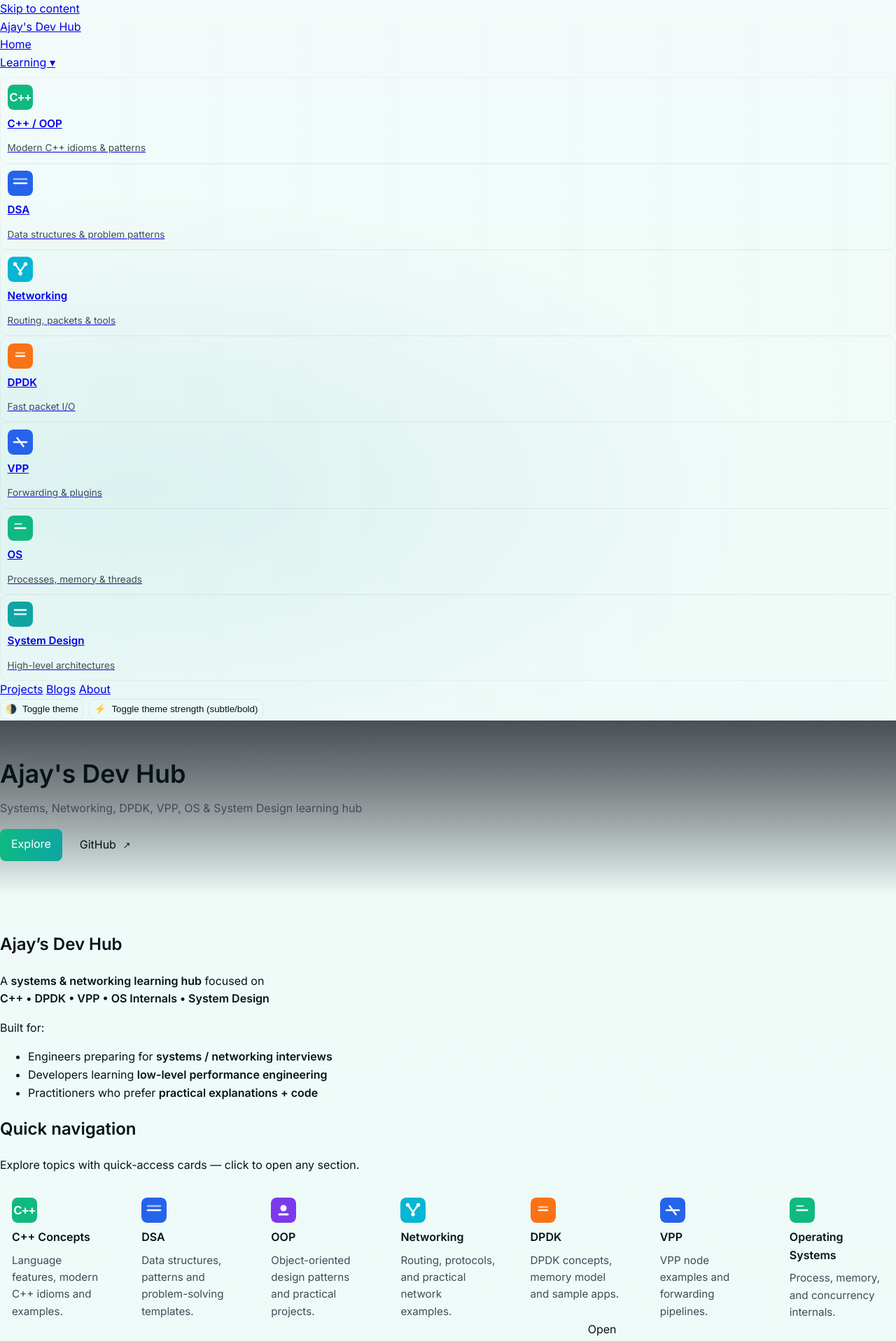
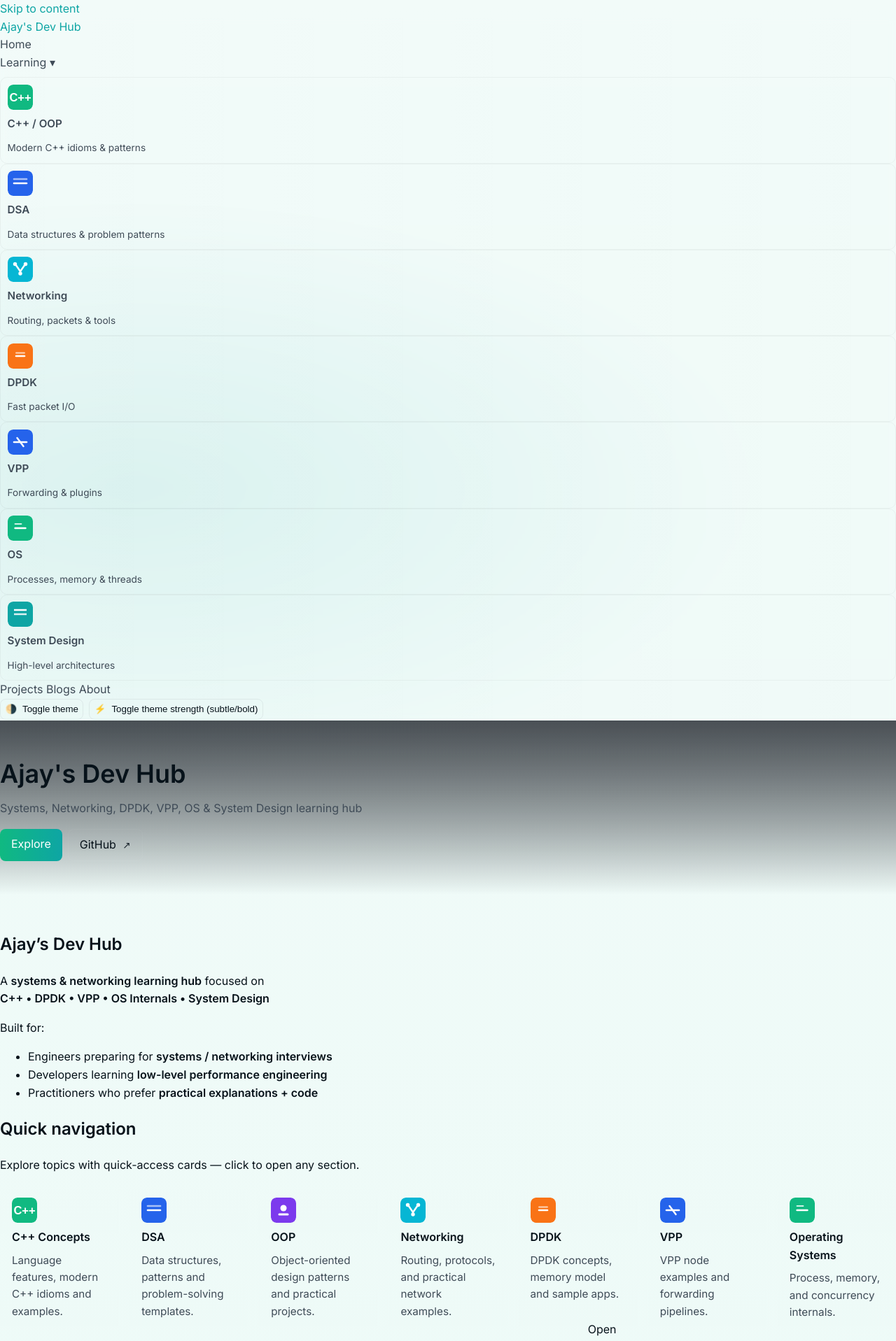
Before and after one commit to Ajay3007/ajdevhub, a Jekyll site: the page built from docs/index.md, in a window 1280 px wide. Shown: the top 1917 px of the page at 70% size. Built offline with Jekyll 4.4.1, drawn with Linux system fonts in a browser that asks for light colours.

Commit message:
style fixed

```diff
--- a/docs/assets/css/style.css
+++ b/docs/assets/css/style.css
@@ -131,6 +131,12 @@ body{margin:0;font-family:Inter,Segoe UI,Roboto,Helvetica,Arial,sans-serif;backg
 /* external link marker */
 a.external::after{content:' \2197';font-size:0.85em;margin-left:0.35rem;opacity:0.9}
 
+/* Ensure anchors use theme colors (prevent browser default purple visited links) */
+a, a:visited{color:var(--accent-2);text-decoration:none}
+a:hover,a:focus{color:var(--accent);text-decoration:underline}
+.main-nav a, .main-nav a:visited{color:var(--muted)}
+.main-nav a:hover, .main-nav a:focus{color:var(--text);background:rgba(255,255,255,0.02)}
+
 /* DSA sidebar */
 .dsa-nav{background:linear-gradient(180deg,rgba(255,255,255,0.02),transparent);padding:1rem;border-radius:8px;border:1px solid rgba(255,255,255,0.03);margin-bottom:1rem}
 .dsa-nav h4{margin:0 0 .5rem}
```
Also changed, not shown: .github/PR_DRAFT_theme_tune-contrast-and-bold-variant.md (added).
